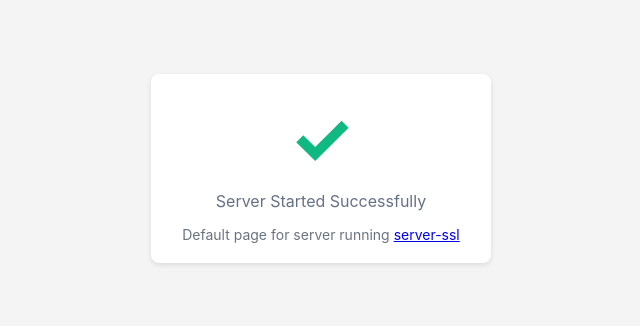
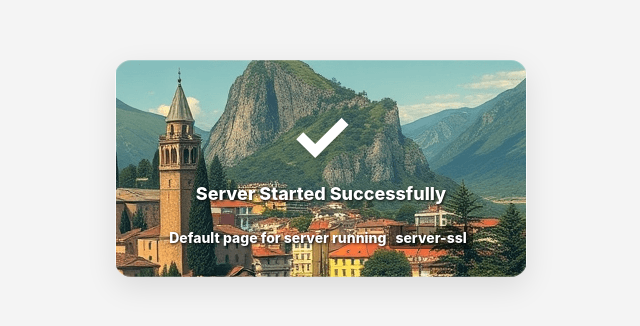
Before and after one commit to FirstTimeEZ/server-ssl, a plain HTML site: page website/index.html in a window 1280 px wide. Shown: the part 232-558 px from the top of the page, without its empty margins (319-959 px from the left). Drawn offline with Linux system fonts and the light colour scheme.

Commit message:
server-ssl.js
update default pages

https://i.imgur.com/AZlWH5n.png

/root
│
├── /error
│   ├── 404.html
│   └── 500.html
│
├── /ssl
│   ├── /openssl
│   ├── /module
│   │   ├── /crypt
│   │   ├── /jose
│   │   └── lets-encrypt-acme-client.js
│   │
│   ├── acmeKeys
│   ├── private-key.pem
│   └── certificate.pem
│   └── ssl.js
│
├── /website
│   └── index.html <---- Your website goes here
│
├── node.exe
├── server-ssl.js            <--- server config
└── start-windows.bat

```diff
--- a/server-ssl.js
+++ b/server-ssl.js
@@ -27,7 +27,7 @@ const HTTPS_SERVER = createServerHTTPS(S_SSL.loadDefaultSecureContext(), (req, r
         route = join(__websiteDir, "md", S_SSL.optEntry);
     }
 
-    route == undefined && (route = req.url); // no route, follow the url
+    route == undefined && (route = join(__websiteDir, req.url)); // no route, follow the url
 
     S_SSL.defaultFileHandling(res, route, CONTENT_TYPES);
 }).on('error', (e) => e.code === S_SSL.ADDR_IN_USE && console.error(`${S_SSL.optPort}${S_SSL.IN_USE}`)).listen(S_SSL.optPort, (err) => err ? console.error(S_SSL.ERROR_STARTING, err) : console.log(`${S_SSL.STARTED_HTTPS}${S_SSL.optPort}`));
--- a/website/index.html
+++ b/website/index.html
@@ -3,10 +3,11 @@
 <head>
     <meta charset="UTF-8">
     <meta name="viewport" content="width=device-width, initial-scale=1.0">
+    <link rel="icon" type="image/png" href="bg.png">
     <title>Server Started</title>
     <style>
         body {
-            font-family: -apple-system, sans-serif;
+            font-family: -apple-system, BlinkMacSystemFont, 'Segoe UI', Roboto, Oxygen, Ubuntu, Cantarell, 'Open Sans', 'Helvetica Neue', sans-serif;
             background-color: #f4f4f4;
             display: flex;
             justify-content: center;
@@ -16,40 +17,73 @@
             text-align: center;
         }
         .container {
-            background-color: white;
-            padding: 20px;
-            border-radius: 8px;
-            box-shadow: 0 2px 5px rgba(0,0,0,0.1);
-            max-width: 300px;
+            background-image: url("bg.png");
+            background-size: cover;
+            background-position: center;
+            background-repeat: no-repeat;
+            display: flex;
+            flex-direction: column;
+            align-items: center;
+            justify-content: center;
+            padding: 30px;
+            border-radius: 16px;
+            box-shadow: 0 10px 30px rgba(0,0,0,0.1);
+            max-width: 350px;
             width: 100%;
+            backdrop-filter: blur(10px);
+            background-color: rgba(255,255,255,0.3);
+            border: 1px solid rgba(255,255,255,0.2);
         }
         .status-icon {
             font-size: 72px;
             font-weight: bold;
-            color: #10b981;
-            margin-bottom: 10px;
+            color: white;
+            margin-bottom: 5px;
+            text-shadow: 0 2px 4px rgba(0,0,0,0.2);
         }
         .status-message {
-            font-size: 16px;
-            color: #667085;
-            margin-bottom: 15px;
+            font-size: 18px;
+            color: white;
+            margin-bottom: 20px;
+            font-weight: 800;
+            text-shadow: 1px 1px 3px rgba(0, 0, 0, 1);
         }
         .server-details {
             font-size: 14px;
-            color: #6b7280;
-            margin-top: 10px;
+            color: white;
+            margin-top: 5px;
+            font-weight: 800;
+            text-shadow: 1px 1px 3px rgba(0, 0, 0, 1);
         }
-        .action-link {
-            display: inline-block;
-            background-color: #3b82f6;
+        .a {
+            background-color: rgba(0, 0, 0, 0.418);
+            border: 1px solid rgba(0,0,0,0.2);
+            border-radius: 4px;
+            padding: 2px 5px;
+            font-weight: 800;
             color: white;
             text-decoration: none;
-            padding: 8px 16px;
+            text-shadow: 1px 1px 3px rgba(0, 0, 0, 1);
+            transition: all 0.3s ease;
+        }
+        .a:hover {
+            background-color: rgba(0, 0, 0, 0.618);
+            box-shadow: 0 2px 5px rgba(0,0,0,0.1);
+        }
+        .b {
+            background-color: rgba(0,0,0,0.1);
+            border: 1px solid rgba(0,0,0,0.2);
             border-radius: 4px;
-            transition: background-color 0.2s;
+            padding: 2px 5px;
+            font-family: 'Courier New', Courier, monospace;
+            color: white;
+            text-decoration: none;
+            transition: all 0.3s ease;
         }
-        .action-link:hover {
-            background-color: #2563eb;
+        @supports not (backdrop-filter: blur(10px)) {
+            .container {
+                background-color: rgba(255,255,255,0.8);
+            }
         }
     </style>
 </head>
@@ -58,7 +92,7 @@
         <div class="status-icon">✓</div>
         <div class="status-message">Server Started Successfully</div>
         <div class="server-details">
-            Default page for server running <a href="https://github.com/FirstTimeEZ/server-ssl">server-ssl</a>
+            Default page for server running <a href="https://github.com/FirstTimeEZ/server-ssl" class="a">server-ssl</a>
         </div>
     </div>
 </body>
```
Also changed, not shown: ssl/ssl.js (+13 -1 lines), website/md/index.html (+1 -1 lines), README.md, website/bg.png (added).
